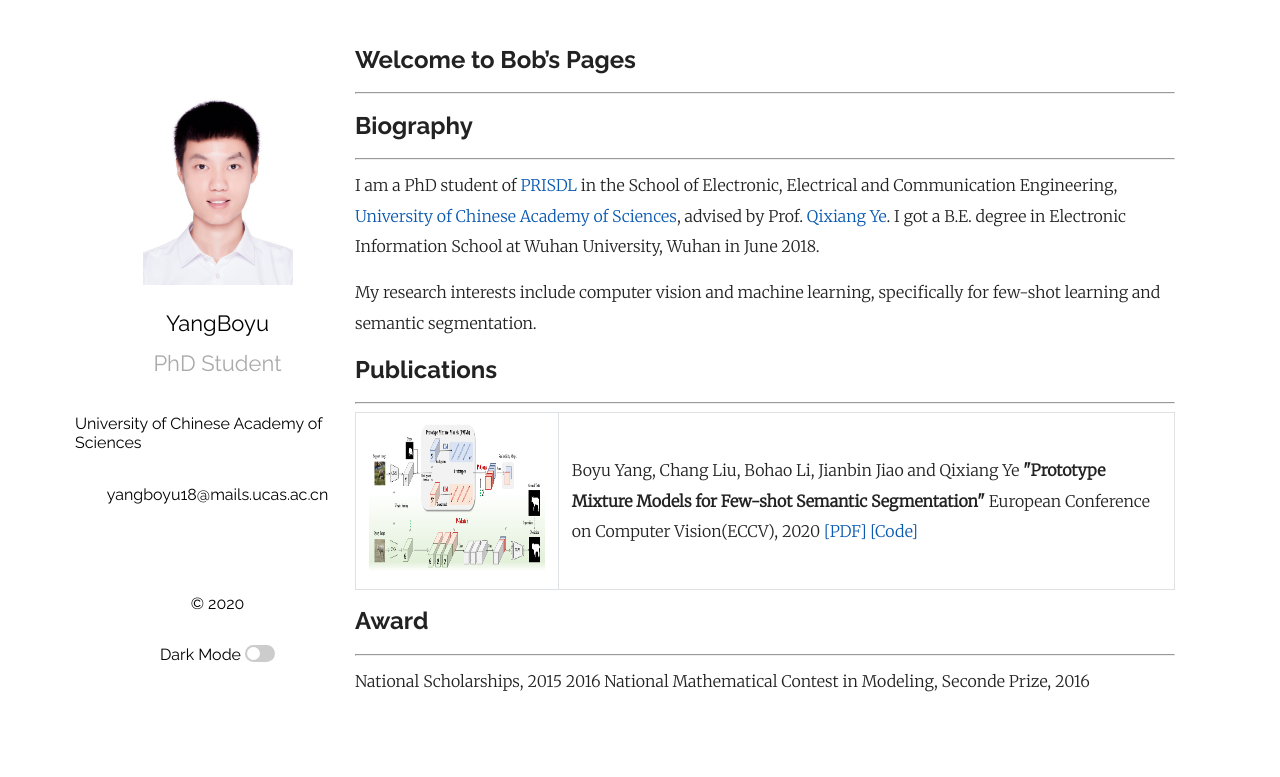
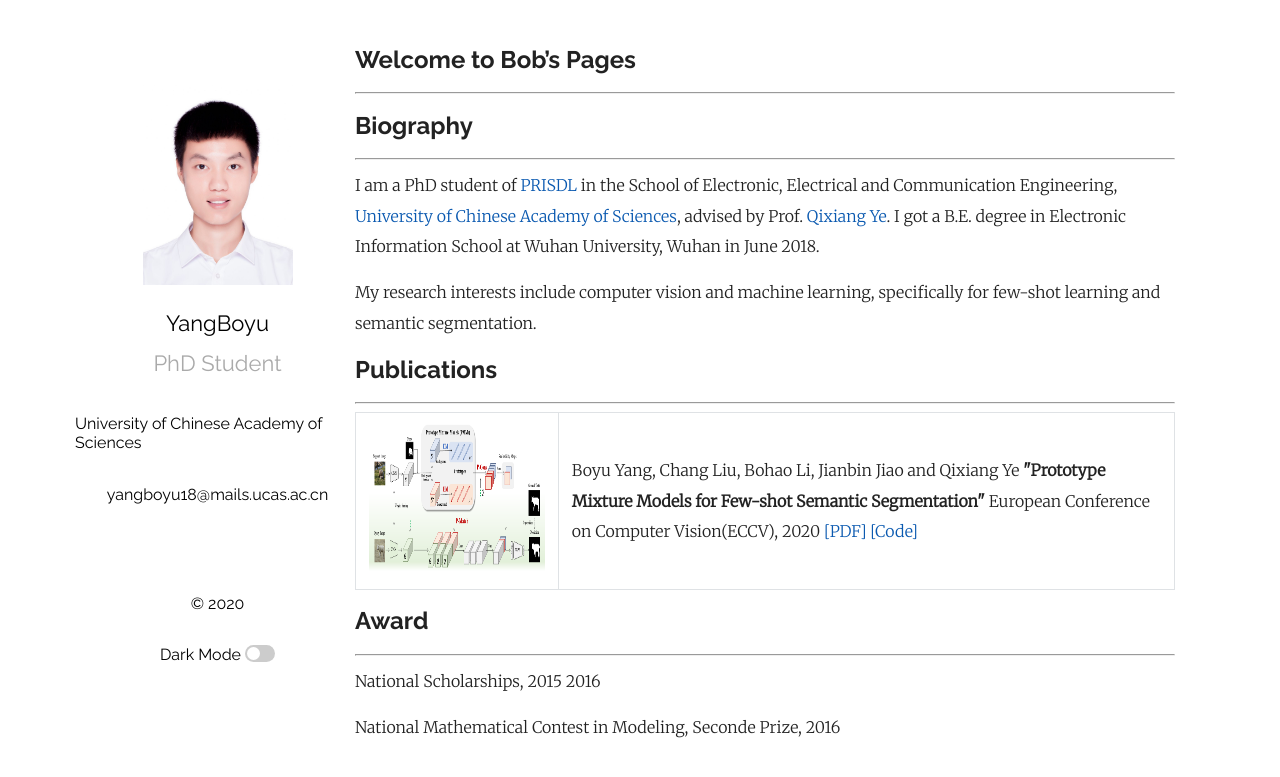
Before and after one commit to Yang-Bob/Yang-Bob.github.io, a Jekyll site: the page built from index.md, in a window 1280 px wide. Shown: the top 777 px of the page. Built offline with Jekyll 4.4.1, drawn with Linux system fonts in a browser that asks for light colours; some web fonts are replaced; our own code applies the rules of GitHub Pages for plain Markdown files; a script that is not in the unit is left out; comment, search, counter and statistics services are not loaded.

```diff
--- a/index.md
+++ b/index.md
@@ -20,6 +20,6 @@ European Conference on Computer Vision(ECCV), 2020 <a href="url">[PDF]</a> <a hr
 
 ## Award
 ---
+National Scholarships, 2015 2016
 
-National Scholarships, 2015 2016
 National Mathematical Contest in Modeling, Seconde Prize, 2016
```
